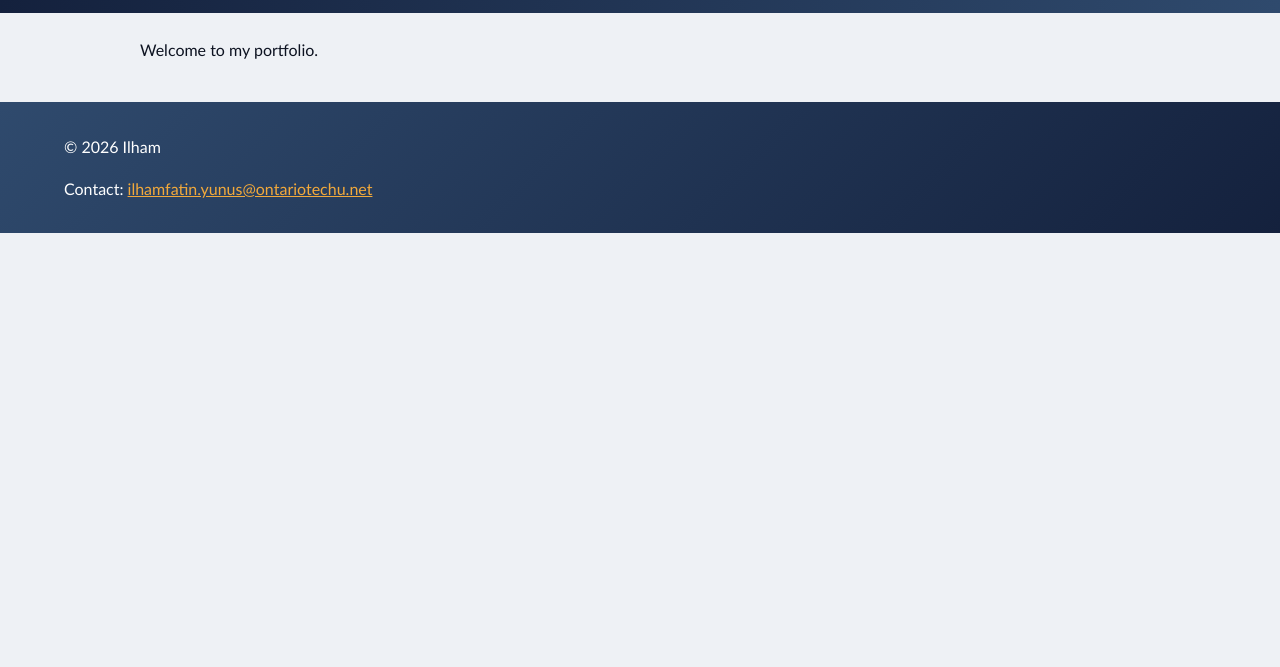
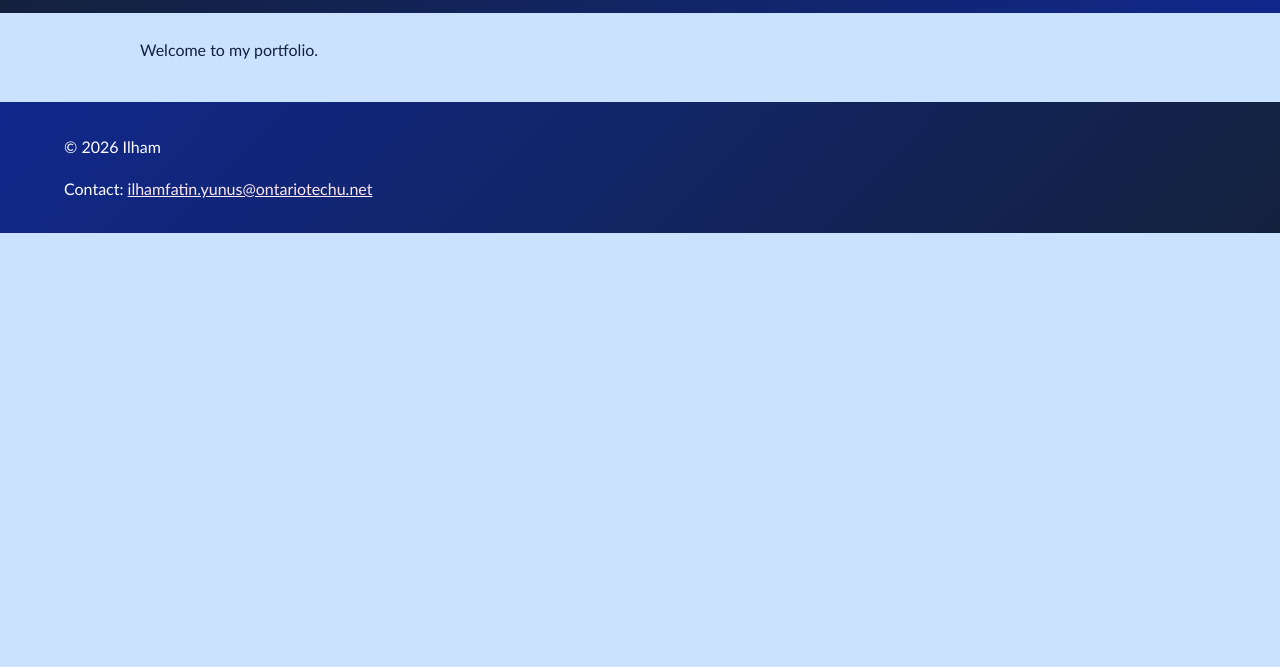
Before and after one commit to ilhammyns/portfolio, a plain HTML site: page index.html in a window 1280 px wide. Shown: the part 133-800 px from the top of the page. Drawn offline with Linux system fonts and the light colour scheme.

Commit message:
Apply Adobe Color palette in base.css

```diff
--- a/css/base.css
+++ b/css/base.css
@@ -3,11 +3,12 @@
 /* Colour variables. Replace these later with your Adobe Color palette. */
 :root {
   --dark: #14213d;
-  --mid: #2f4a6d;
-  --accent: #f2a93b;
-  --light: #eef1f5;
+  --mid: #10288c;
+  --accent: #ffe8f0;
+  --light: #cbe2fe;
   --white: #ffffff;
-  --text: #0d1321;
+  --text: #14213d;
+  --purple: #4b0090;
 }
 
 /* border-box makes widths include padding, which keeps fluid layouts predictable */
```
